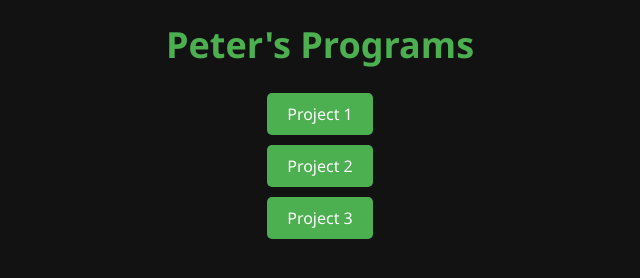
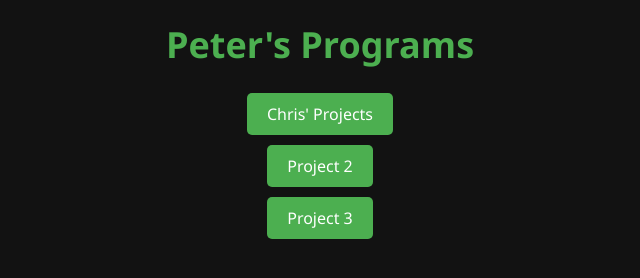
Before and after one commit to lcbmann/peter, a plain HTML site: page index.html in a window 1280 px wide. Shown: the whole page, without its empty margins (320-960 px from the left). Drawn offline with Linux system fonts and the light colour scheme.

Commit message:
Added link to my other projects

```diff
--- a/index.html
+++ b/index.html
@@ -54,7 +54,7 @@
     <div class="container">
         <h1>Peter's Programs</h1>
         <ul class="project-list">
-            <li><a href="project1.html">Project 1</a></li>
+            <li><a href="https://lcbmann.github.io/">Chris' Projects</a></li>
             <li><a href="project2.html">Project 2</a></li>
             <li><a href="project3.html">Project 3</a></li>
             <!-- Add more project links here -->
```
